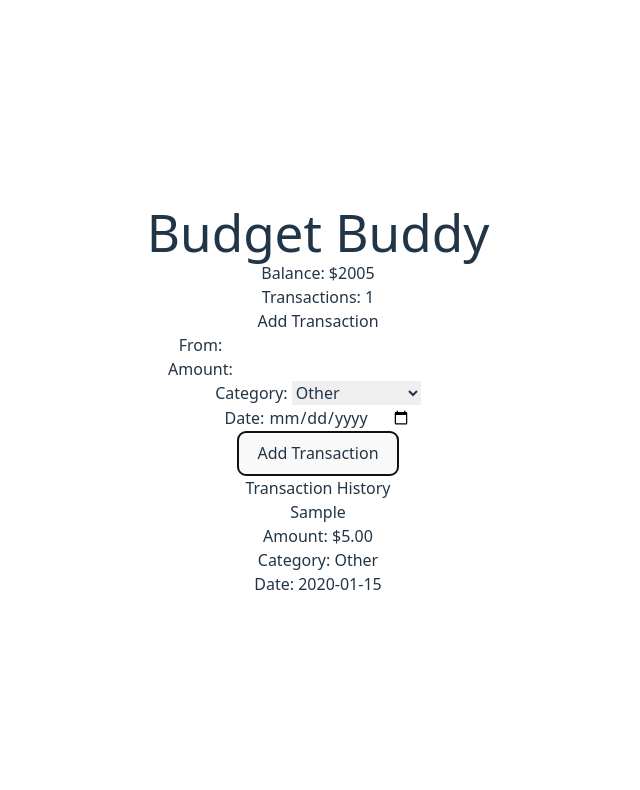
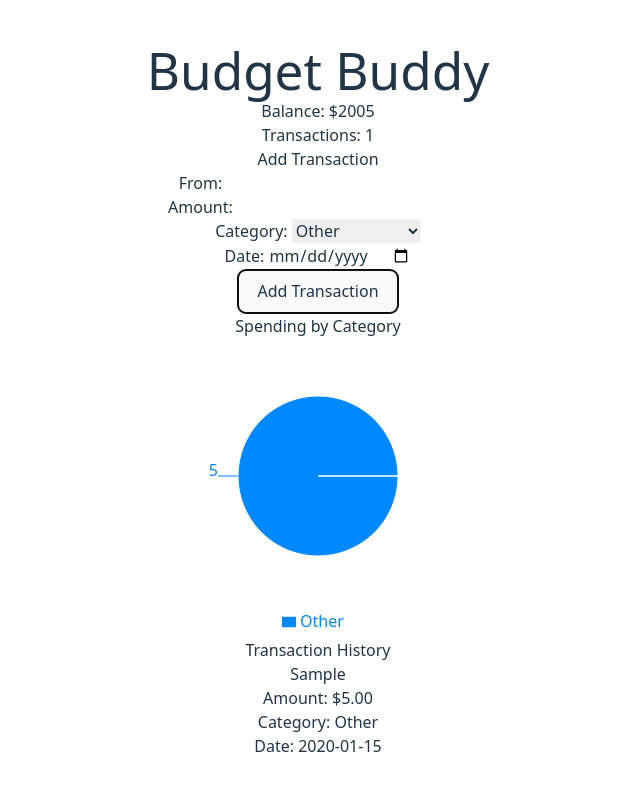
Before and after one commit to CustomTwoBot/BudgetBuddy, a React (Vite) app: page / in a window 1280 px wide. Both pictures are taken after typing "Sample", "5", "2020-01-15" into the empty fields and a click on the button "Add Transaction". Shown: the top 790 px of the page, without its empty margins (322-962 px from the left). Built offline with nearby package versions, Linux system fonts and the light colour scheme.

Commit message:
Implemented Phase 6, the Pie Charts and changed the background color

```diff
--- a/index.html
+++ b/index.html
@@ -6,7 +6,7 @@
     <meta name="viewport" content="width=device-width, initial-scale=1.0" />
     <title>budget-buddy</title>
   </head>
-  <body class="bg-orange-400 min-h-screen">
+  <body class="bg-gray-500 min-h-screen">
     <div id="root"></div>
     <script type="module" src="/src/main.jsx"></script>
   </body>
--- a/src/App.jsx
+++ b/src/App.jsx
@@ -1,7 +1,12 @@
 import { useState, useEffect } from 'react'
+// Chart imports for chart functionality
+import { PieChart, Pie, Cell, ResponsiveContainer, Legend, Tooltip } from 'recharts';
 import reactLogo from './assets/react.svg'
 import viteLogo from '/vite.svg'
 import './App.css'
+
+// Colors for the pie chart segments
+const COLORS = ['#0088FE', '#00C49F', '#FFBB28', '#FF8042'];
 
 function App() {
   // Gets the saved transactions from local storage or initializes it to an empty array if not found (Phase 4)
@@ -55,7 +60,26 @@ function App() {
     setCategory('Other')
     setDate('')
   }
+  // Calculates total amount spent per category for the pie chart
+  const categoryCount = () => {
+    // Create an object to hold category totals
+    const categoryTotals = {};
+    // For each transaction, add its amount to the corresponding category total if it matches the category we are searching for
+    transactions.forEach(transaction => {
+      if (categoryTotals[transaction.category]) {
+        categoryTotals[transaction.category] += transaction.amount;
+      } else {
+        categoryTotals[transaction.category] = transaction.amount;
+      }
+    });
 
+    // Convert the category totals object into an array suitable for the pie chart
+    return Object.entries(categoryTotals).map(([category, total]) => ({
+      name: category,
+      value: total
+    })
+    )
+  }
   return (
     // Phase 2
     // Lines 38-44 create the header section of the app, displaying the app name, current balance, and number of transactions.
@@ -72,8 +96,11 @@ function App() {
     // Lines 110-112 create the title for the transaction history section
     // Lines 113-121 display a message if there are no transactions
     // Lines 122-134 map over the transactions array and display each transaction's details in a styled div
+
+    // Phase 6
+    // Lines 163-189 creates the pie chart section that visualizes spending by category using the Recharts library
     <>
-      <div className='min-h-screen bg-orange-400 p-8'>
+      <div className='min-h-screen bg-gray-500 p-8'>
         <h1 className= "text-pink-500 text-4xl font-bold">Budget Buddy</h1>
         <p className= " text-black text-xl">Balance: ${balance}</p>
 
@@ -136,6 +163,34 @@ function App() {
         </button>
       </form>
 
+      {/* Total Spending Pie Chart Section */}
+
+      {transactions.length > 0 && (
+        <div className='mt-8 max-w-md mx-auto'>
+          <h2 className='text-2xl font-bold mb-4 text-black'>Spending by Category</h2>
+          <ResponsiveContainer width="100%" height={300}>
+            <PieChart>
+              <Pie
+                data={categoryCount()}
+                dataKey="value"
+                nameKey="name"
+                cx="50%"
+                cy="50%"
+                outerRadius={80}
+                fill="#8884d8"
+                label
+              >
+                {categoryCount().map((entry, index) => (
+                  <Cell key={`cell-${index}`} fill={['#0088FE', '#00C49F', '#FFBB28', '#FF8042'][index % 4]} />
+                ))}
+              </Pie>
+              <Tooltip />
+              <Legend />
+            </PieChart>
+          </ResponsiveContainer>
+        </div>
+      )}
+
       {/* Transaction List Section */}
 
       <div className='mt-8 max-w-md mx-auto'>
```
